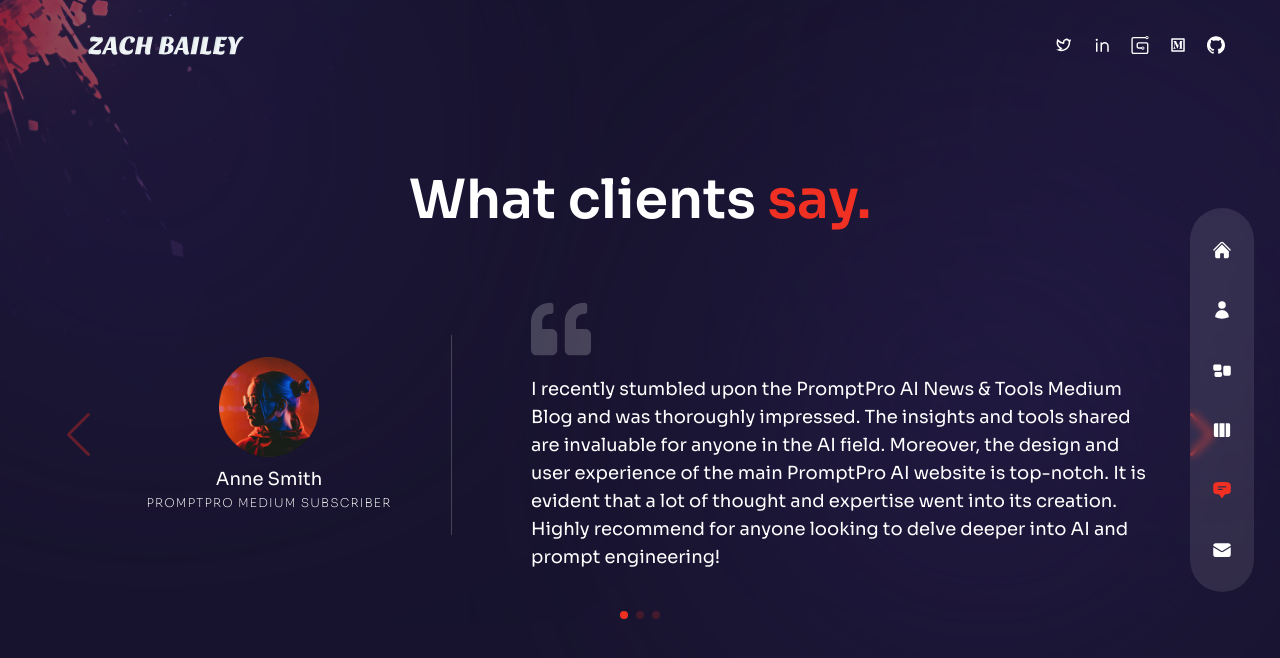
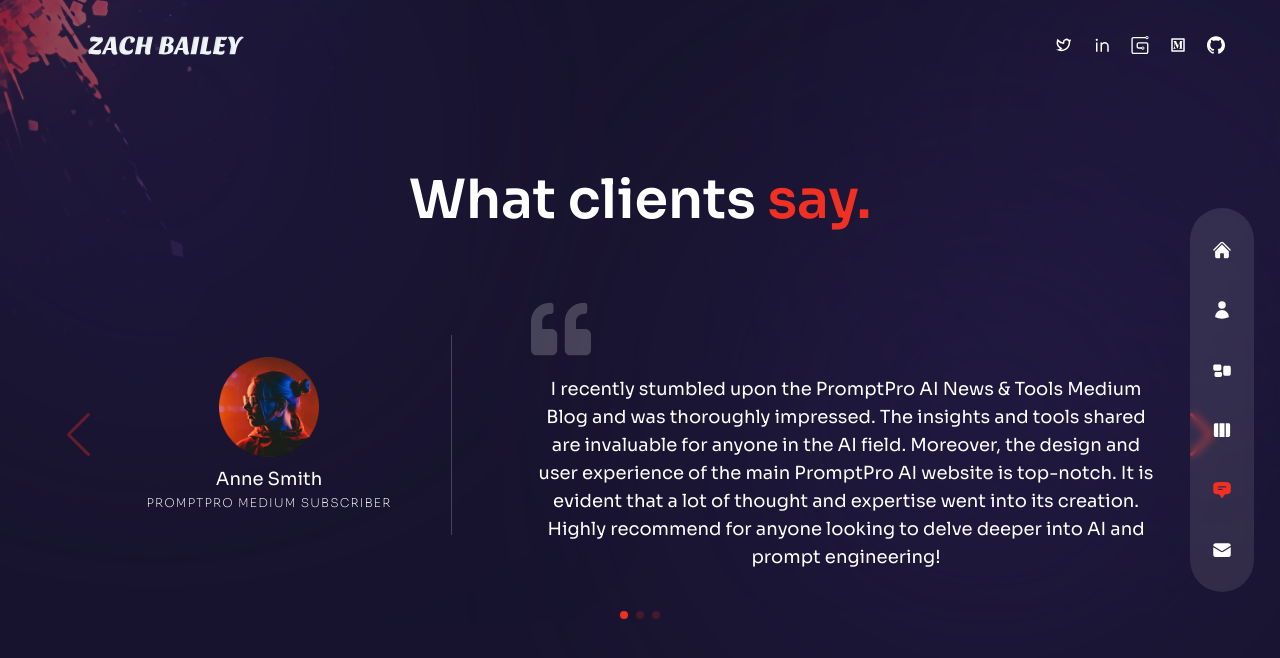
Before and after one commit to zbailey83/pixelpixx, a Next.js app: page /testimonials in a window 1280 px wide. Shown: the top 658 px of the page. Built offline with nearby package versions, Linux system fonts and the light colour scheme.

Commit message:
Update TestimonialSlider.js

```diff
--- a/components/TestimonialSlider.js
+++ b/components/TestimonialSlider.js
@@ -76,7 +76,7 @@
                   <FaQuoteLeft className='text-4xl xl:text-6xl text-white/20 mx-auto md:mx-0' />
                 </div>
                 {/* message */}
-                <div className='xl:text-lg text-center md:text-left'>
+                <div className='xl:text-lg text-center md:text-center'>
                   {person.message}
                 </div>
               </div>
```
